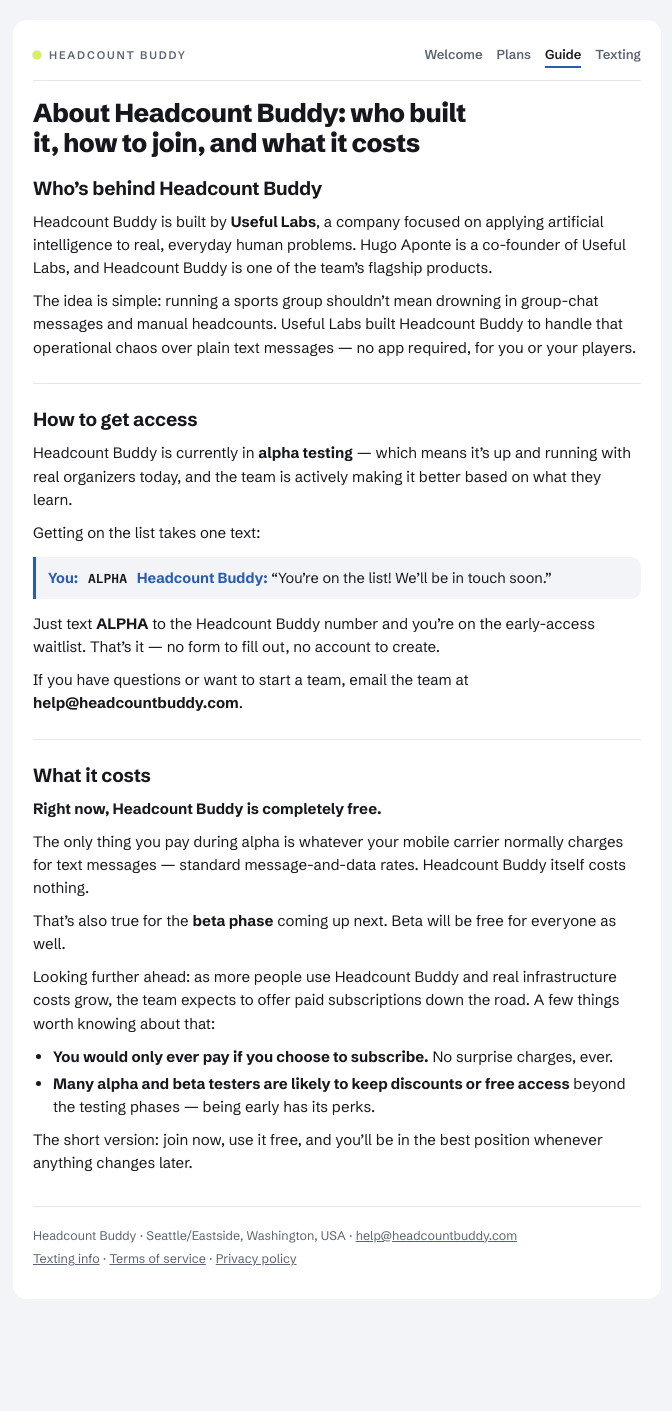
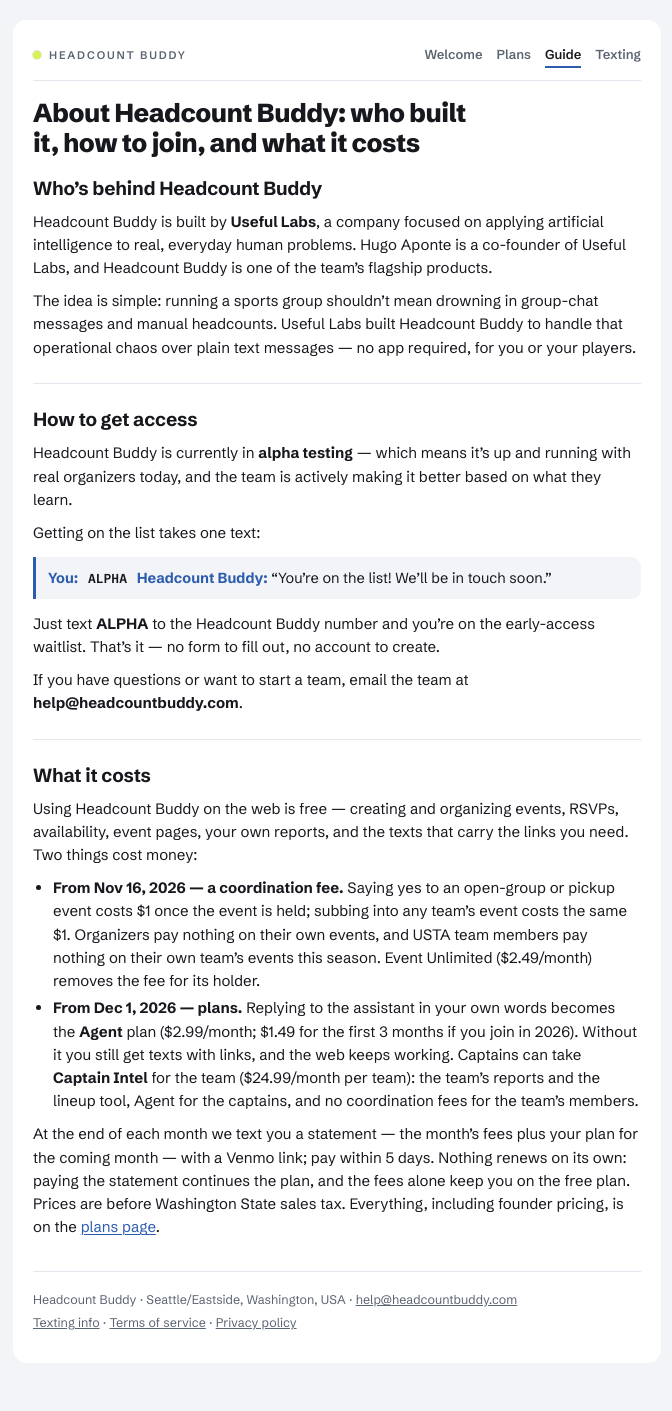
Before and after one commit to hugoaponte/headcount-buddy-web, a Jekyll site: the page built from h/about.md, in a window 1280 px wide. Shown: the whole page, without its empty margins (303-975 px from the left). Built offline with Jekyll 4.4.1, drawn with Linux system fonts in a browser that asks for light colours; our own code applies the rules of GitHub Pages for plain Markdown files; before the commit the page ends 1347 px from its top, so only the background shows below that.

Commit message:
h/about: "What it costs" says the new model — the coordination fee from Nov 16, the plans from Dec 1, statements by Venmo, the plans page — instead of "completely free" (R13; the RAG corpus cited the old text)
Co-Authored-By: Claude Fable 5.1 <noreply@anthropic.com>
Claude-Session: https://claude.ai/code/session_01YcHxPko94cyRVhCTNaUwqs
Agent: ubuntu-s-droplet3

```diff
--- a/h/about.md
+++ b/h/about.md
@@ -25,15 +25,9 @@ If you have questions or want to start a team, email the team at **help@headcoun
 
 ## What it costs
 
-**Right now, Headcount Buddy is completely free.**
+Using Headcount Buddy on the web is free — creating and organizing events, RSVPs, availability, event pages, your own reports, and the texts that carry the links you need. Two things cost money:
 
-The only thing you pay during alpha is whatever your mobile carrier normally charges for text messages — standard message-and-data rates. Headcount Buddy itself costs nothing.
+- **From Nov 16, 2026 — a coordination fee.** Saying yes to an open-group or pickup event costs $1 once the event is held; subbing into any team's event costs the same $1. Organizers pay nothing on their own events, and USTA team members pay nothing on their own team's events this season. Event Unlimited ($2.49/month) removes the fee for its holder.
+- **From Dec 1, 2026 — plans.** Replying to the assistant in your own words becomes the **Agent** plan ($2.99/month; $1.49 for the first 3 months if you join in 2026). Without it you still get texts with links, and the web keeps working. Captains can take **Captain Intel** for the team ($24.99/month per team): the team's reports and the lineup tool, Agent for the captains, and no coordination fees for the team's members.
 
-That's also true for the **beta phase** coming up next. Beta will be free for everyone as well.
-
-Looking further ahead: as more people use Headcount Buddy and real infrastructure costs grow, the team expects to offer paid subscriptions down the road. A few things worth knowing about that:
-
-- **You would only ever pay if you choose to subscribe.** No surprise charges, ever.
-- **Many alpha and beta testers are likely to keep discounts or free access** beyond the testing phases — being early has its perks.
-
-The short version: join now, use it free, and you'll be in the best position whenever anything changes later.
+At the end of each month we text you a statement — the month's fees plus your plan for the coming month — with a Venmo link; pay within 5 days. Nothing renews on its own: paying the statement continues the plan, and the fees alone keep you on the free plan. Prices are before Washington State sales tax. Everything, including founder pricing, is on the [plans page](../plans).
```
